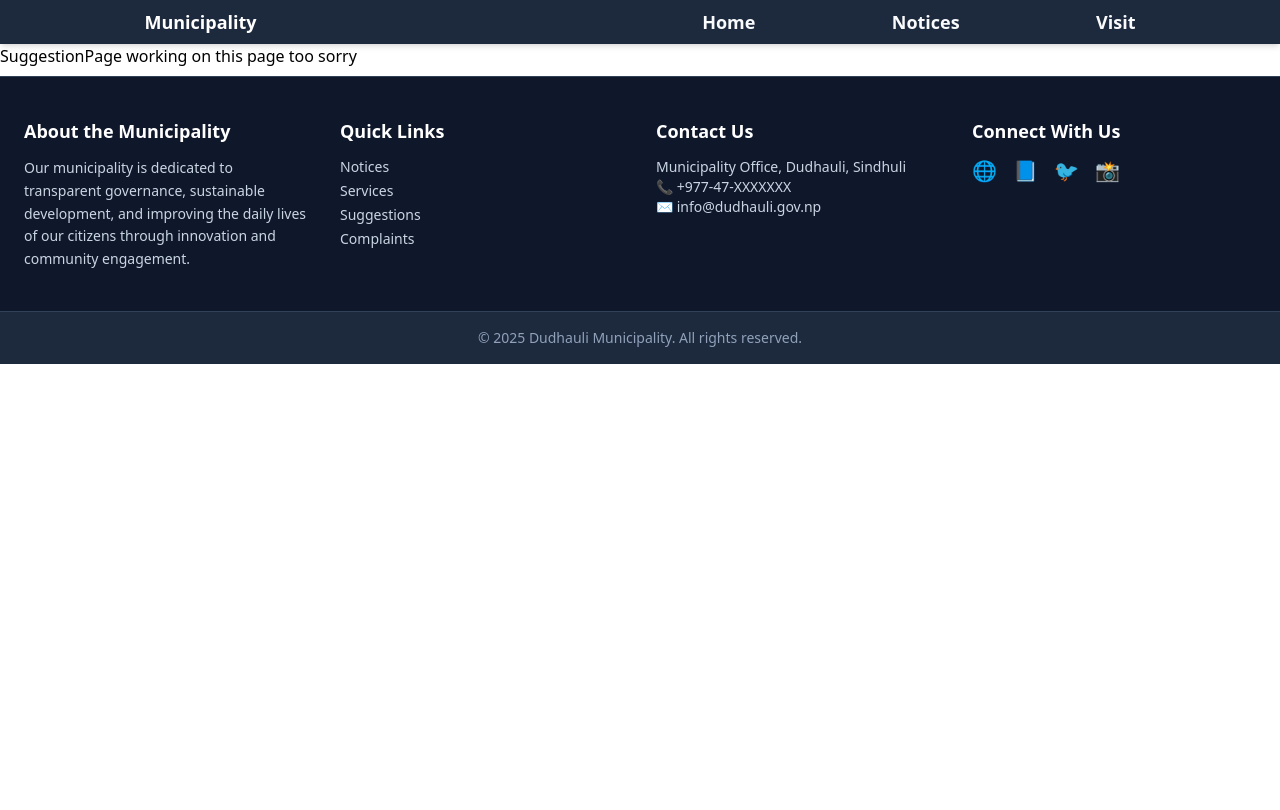
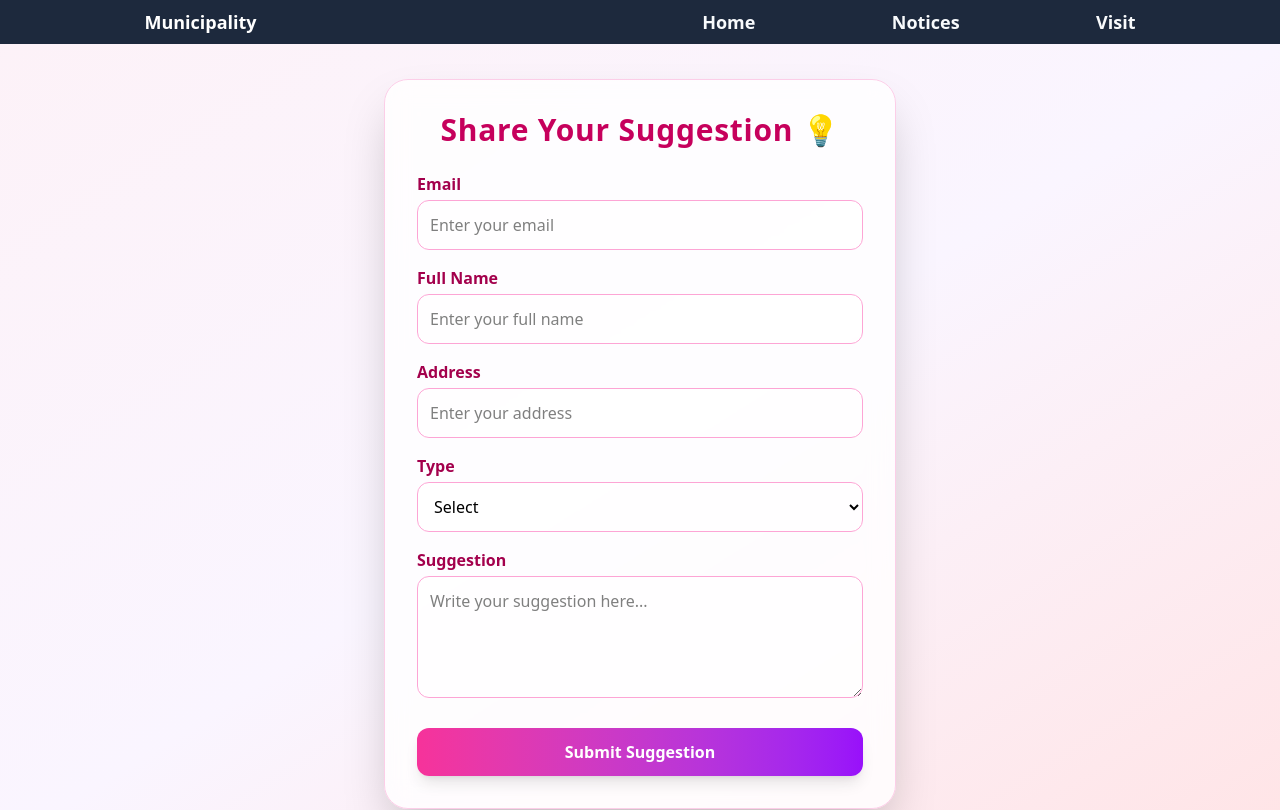
Before and after one commit to AnkitPuri07/Municipal-Website, a React (Vite) app in the folder MunicipalWebsite/: page /Suggestions in a window 1280 px wide. Shown: the top 810 px of the page. Built offline with nearby package versions, Linux system fonts and the light colour scheme.

Commit message:
finished the suggestion page

```diff
--- a/MunicipalWebsite/src/Pages/ComplainPage.jsx
+++ b/MunicipalWebsite/src/Pages/ComplainPage.jsx
@@ -34,7 +34,7 @@ function ComplainPage() {
         onSubmit={sendEmail}
         className="bg-white/90 backdrop-blur-md shadow-xl rounded-2xl p-8 w-full max-w-lg border border-slate-200"
       >
-        <h1 className="text-2xl md:text-3xl font-bold text-center mb-6 text-blue-800">
+        <h1 className="text-2xl md:text0-3xl font-bold text-center mb-6 text-blue-80">
           Submit Your Complaint
         </h1>
 
--- a/MunicipalWebsite/src/Pages/Home.jsx
+++ b/MunicipalWebsite/src/Pages/Home.jsx
@@ -149,7 +149,7 @@ function Home() {
 
         {/* Notice Section */}
         <h2 className="text-4xl text-slate-800 text-center mt-3 mb-3 font-bold">Recent Notices</h2>
-        {NoticesInfo.slice(0, 2).map((notice) => (
+        {NoticesInfo.slice(0, 3).map((notice) => (
           <Notices
             key={notice.id}
             title={notice.title}
--- a/MunicipalWebsite/src/Pages/SuggestionPage.jsx
+++ b/MunicipalWebsite/src/Pages/SuggestionPage.jsx
@@ -1,11 +1,104 @@
-import React from 'react'
+import React, { useRef } from "react";
+import emailjs from "emailjs-com";
 
 function SuggestionPage() {
+  const form = useRef();
+
+  const sendEmail = (e) => {
+    e.preventDefault();
+
+    emailjs
+      .sendForm(
+        "service_1bl9lnn",        // your service ID
+        "template_9c95bef",       // same template as complaint
+        form.current,
+        "wLZ0VGVvP3CdW9KRT"       // your public key
+      )
+      .then(
+        (result) => {
+          alert("✅ Suggestion sent successfully!");
+          console.log(result.text);
+          e.target.reset();
+        },
+        (error) => {
+          alert("❌ Failed to send. Please try again.");
+          console.log("Error:", error);
+        }
+      );
+  };
+
   return (
-    <div>SuggestionPage working on this page too sorry
+    <div className="min-h-screen flex justify-center items-center bg-gradient-to-br from-pink-50 via-purple-50 to-rose-100 p-6">
+      <form
+        ref={form}
+        onSubmit={sendEmail}
+        className="shadow-2xl rounded-3xl p-8 w-full max-w-lg border border-pink-200 bg-white/80 backdrop-blur-md"
+      >
+        <h1 className="text-3xl font-extrabold text-center mb-6 text-pink-700 tracking-wide">
+          Share Your Suggestion 💡
+        </h1>
 
+        {/* Hidden Recipient Email */}
+        <input type="hidden" name="to_email" value="ankitpuri985@gmail.com" />
+
+        <label className="block text-pink-800 font-semibold mb-1">Email</label>
+        <input
+          type="email"
+          name="from_email"
+          required
+          className="w-full p-3 mb-4 rounded-xl border border-pink-300 bg-white/60 focus:ring-2 focus:ring-pink-400 outline-none"
+          placeholder="Enter your email"
+        />
+
+        <label className="block text-pink-800 font-semibold mb-1">Full Name</label>
+        <input
+          type="text"
+          name="from_name"
+          required
+          className="w-full p-3 mb-4 rounded-xl border border-pink-300 bg-white/60 focus:ring-2 focus:ring-pink-400 outline-none"
+          placeholder="Enter your full name"
+        />
+
+        <label className="block text-pink-800 font-semibold mb-1">Address</label>
+        <input
+          type="text"
+          name="user_address"
+          required
+          className="w-full p-3 mb-4 rounded-xl border border-pink-300 bg-white/60 focus:ring-2 focus:ring-pink-400 outline-none"
+          placeholder="Enter your address"
+        />
+
+        <label className="block text-pink-800 font-semibold mb-1">Type</label>
+        <select
+          name="user_type"
+          required
+          className="mb-4 rounded-xl w-full p-3 border border-pink-300 bg-white/60 focus:ring-2 focus:ring-pink-400 outline-none"
+        >
+          <option value="">Select</option>
+          <option value="Resident">Resident</option>
+          <option value="Traveller">Traveller</option>
+        </select>
+
+        <label className="block text-pink-800 font-semibold mb-1">
+          Suggestion
+        </label>
+        <textarea
+          name="message"
+          required
+          rows="4"
+          className="w-full p-3 mb-6 rounded-xl border border-pink-300 bg-white/60 focus:ring-2 focus:ring-pink-400 outline-none"
+          placeholder="Write your suggestion here..."
+        ></textarea>
+
+        <button
+          type="submit"
+          className="w-full py-3 bg-gradient-to-r from-pink-500 to-purple-600 hover:from-purple-600 hover:to-pink-500 text-white font-semibold rounded-xl transition-all duration-300 hover:scale-[1.03] shadow-lg"
+        >
+          Submit Suggestion
+        </button>
+      </form>
     </div>
-  )
+  );
 }
 
-export default SuggestionPage
+export default SuggestionPage;
```
